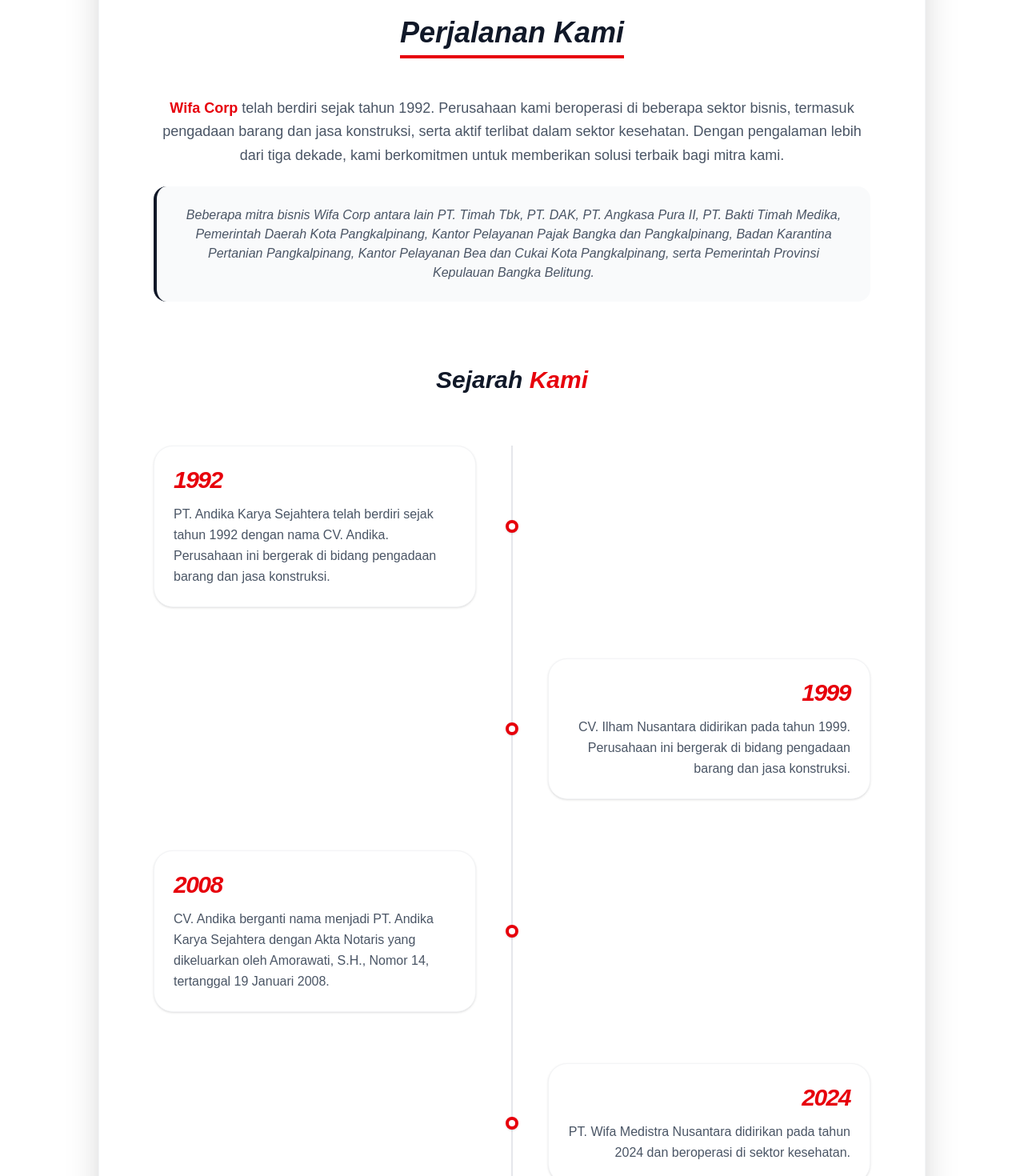
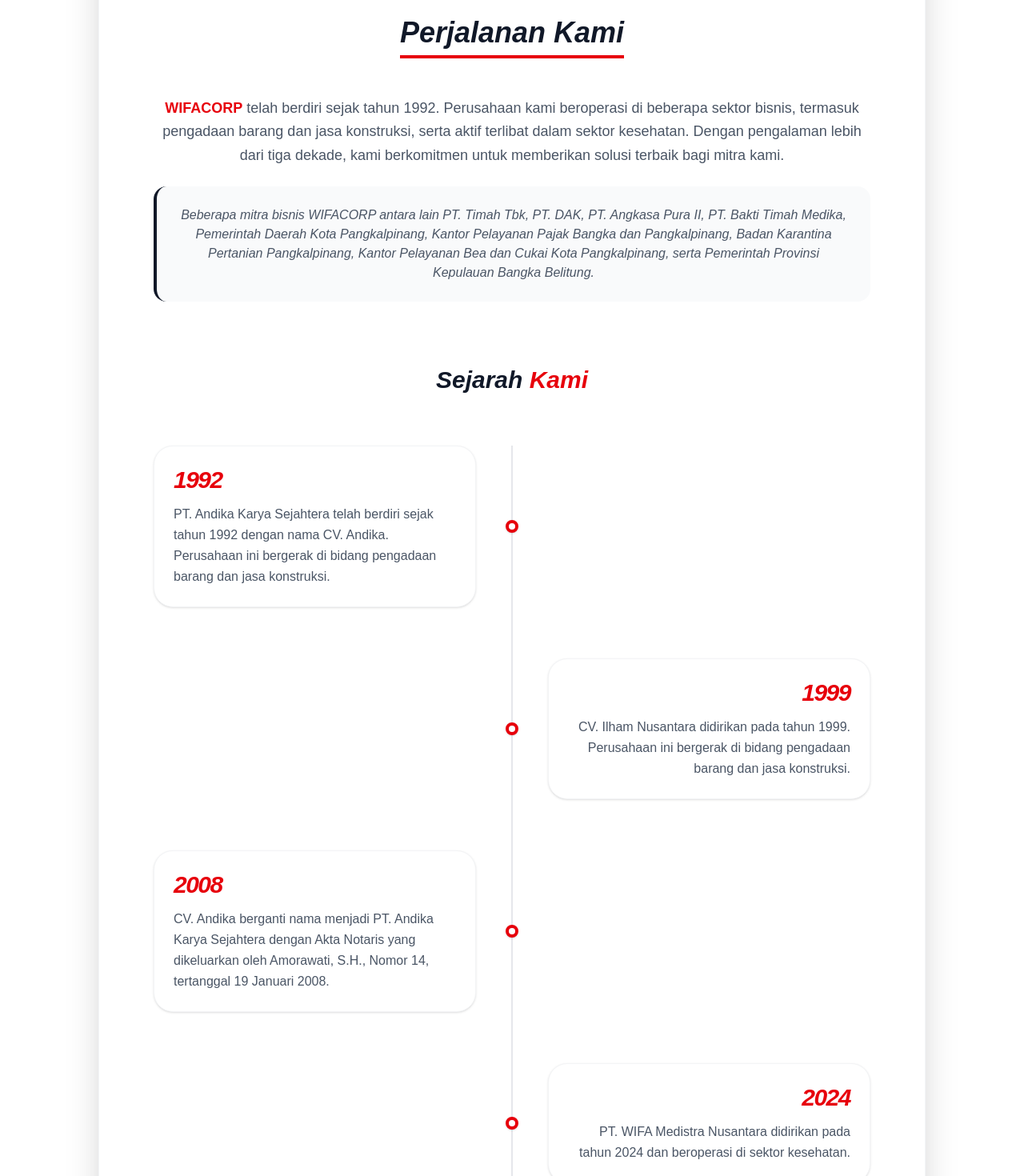
Before and after one commit to cRuu-sh/project-wifacorp, a Next.js app: page /about in a window 1280 px wide. Shown: the part 660-2130 px from the top of the page at 80% size. Built offline with nearby package versions, Linux system fonts and the light colour scheme.

Commit message:
adjustment: name pt into uppercase on section about pages

```diff
--- a/app/about/page.tsx
+++ b/app/about/page.tsx
@@ -81,10 +81,10 @@
                                         </h2>
                                         <div className="space-y-6 text-gray-600 leading-relaxed text-lg font-medium text-justify md:text-center mt-6">
                                             <p>
-                                                <span className="text-red-600 font-black">Wifa Corp</span> telah berdiri sejak tahun 1992. Perusahaan kami beroperasi di beberapa sektor bisnis, termasuk pengadaan barang dan jasa konstruksi, serta aktif terlibat dalam sektor kesehatan. Dengan pengalaman lebih dari tiga dekade, kami berkomitmen untuk memberikan solusi terbaik bagi mitra kami.
+                                                <span className="text-red-600 font-black">WIFACORP</span> telah berdiri sejak tahun 1992. Perusahaan kami beroperasi di beberapa sektor bisnis, termasuk pengadaan barang dan jasa konstruksi, serta aktif terlibat dalam sektor kesehatan. Dengan pengalaman lebih dari tiga dekade, kami berkomitmen untuk memberikan solusi terbaik bagi mitra kami.
                                             </p>
                                             <p className="bg-gray-50 p-6 rounded-2xl border-l-4 border-gray-900 italic text-sm md:text-base">
-                                                Beberapa mitra bisnis Wifa Corp antara lain PT. Timah Tbk, PT. DAK, PT. Angkasa Pura II, PT. Bakti Timah Medika, Pemerintah Daerah Kota Pangkalpinang, Kantor Pelayanan Pajak Bangka dan Pangkalpinang, Badan Karantina Pertanian Pangkalpinang, Kantor Pelayanan Bea dan Cukai Kota Pangkalpinang, serta Pemerintah Provinsi Kepulauan Bangka Belitung.
+                                                Beberapa mitra bisnis WIFACORP antara lain PT. Timah Tbk, PT. DAK, PT. Angkasa Pura II, PT. Bakti Timah Medika, Pemerintah Daerah Kota Pangkalpinang, Kantor Pelayanan Pajak Bangka dan Pangkalpinang, Badan Karantina Pertanian Pangkalpinang, Kantor Pelayanan Bea dan Cukai Kota Pangkalpinang, serta Pemerintah Provinsi Kepulauan Bangka Belitung.
                                             </p>
                                         </div>
                                     </div>
@@ -103,7 +103,7 @@
                                                     { year: '1992', desc: 'PT. Andika Karya Sejahtera telah berdiri sejak tahun 1992 dengan nama CV. Andika. Perusahaan ini bergerak di bidang pengadaan barang dan jasa konstruksi.' },
                                                     { year: '1999', desc: 'CV. Ilham Nusantara didirikan pada tahun 1999. Perusahaan ini bergerak di bidang pengadaan barang dan jasa konstruksi.' },
                                                     { year: '2008', desc: 'CV. Andika berganti nama menjadi PT. Andika Karya Sejahtera dengan Akta Notaris yang dikeluarkan oleh Amorawati, S.H., Nomor 14, tertanggal 19 Januari 2008.' },
-                                                    { year: '2024', desc: 'PT. Wifa Medistra Nusantara didirikan pada tahun 2024 dan beroperasi di sektor kesehatan.' }
+                                                    { year: '2024', desc: 'PT. WIFA Medistra Nusantara didirikan pada tahun 2024 dan beroperasi di sektor kesehatan.' }
                                                 ].map((item, idx) => (
                                                     <div key={idx} className={`relative flex items-center justify-between md:mb-16 w-full ${idx % 2 === 0 ? 'md:flex-row-reverse' : ''}`}>
 
```
